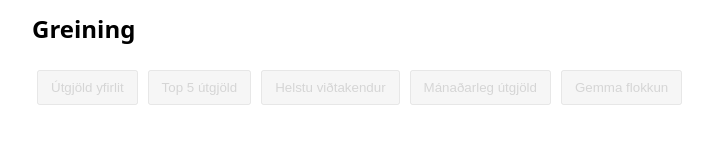
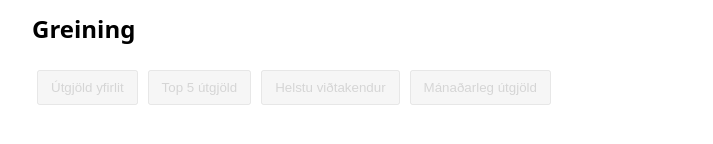
Before and after one commit to thorsanchez/arionbanki-eydsluyfirlit, a React app in the folder frontend/: page / in a window 1280 px wide. Shown: the part 222-366 px from the top of the page, without its empty margins (208-921 px from the left). Built offline with nearby package versions, Linux system fonts and the light colour scheme; the HTML template or start-up script is replaced by a standard one.

Commit message:
hættur við gemma flokkun takka

```diff
--- a/frontend/src/App.tsx
+++ b/frontend/src/App.tsx
@@ -205,12 +205,6 @@ function App() {
         >
           Mánaðarleg útgjöld
         </button>
-        <button
-          onClick={() => handleAnalysis("AI flokkun")}
-          disabled={!uploadedData}
-        >
-          Gemma flokkun
-        </button>
         {result && <p>{result}</p>}
       </div>
       {/* /birta chat ef hlaðið upp, breytt i boolean */}
```
